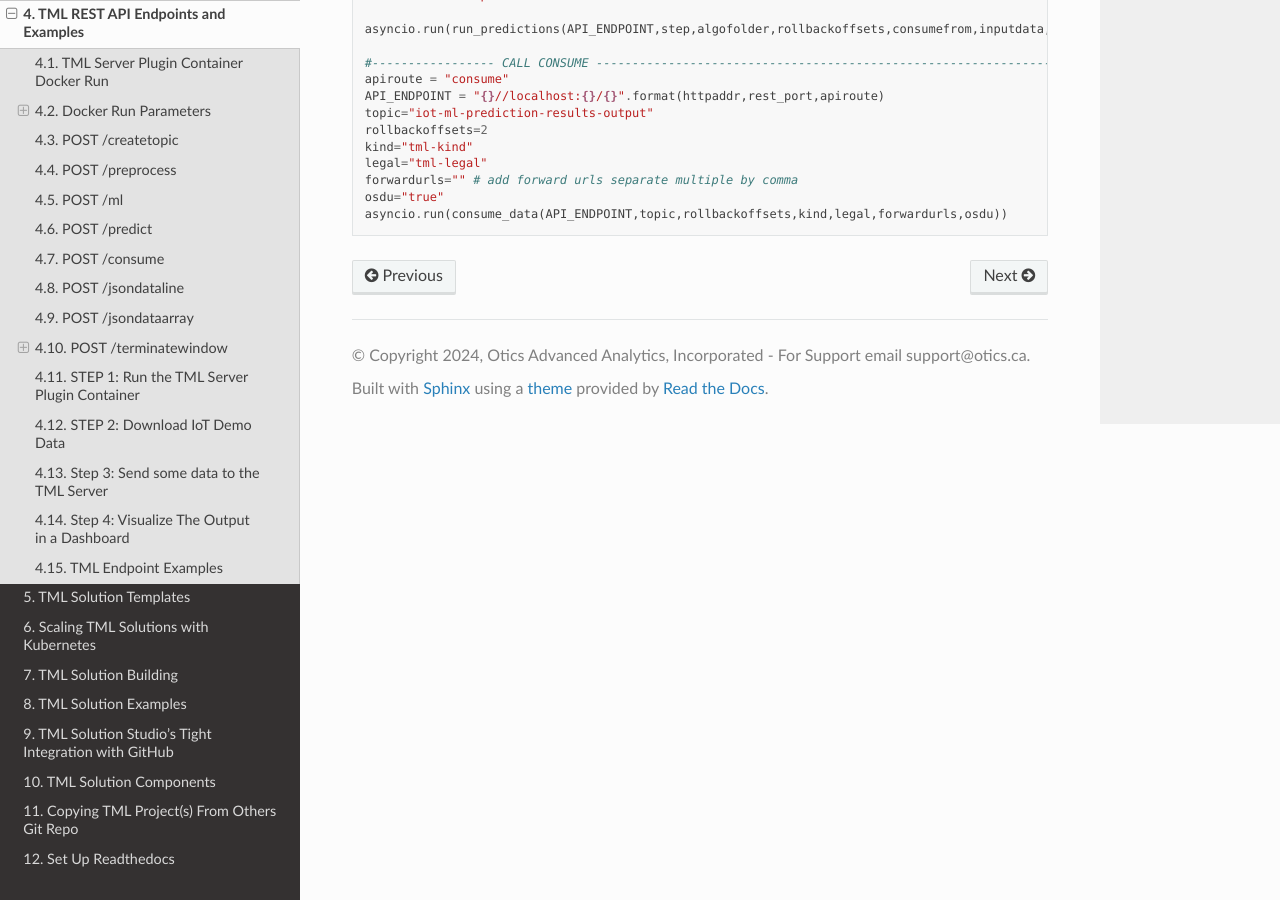
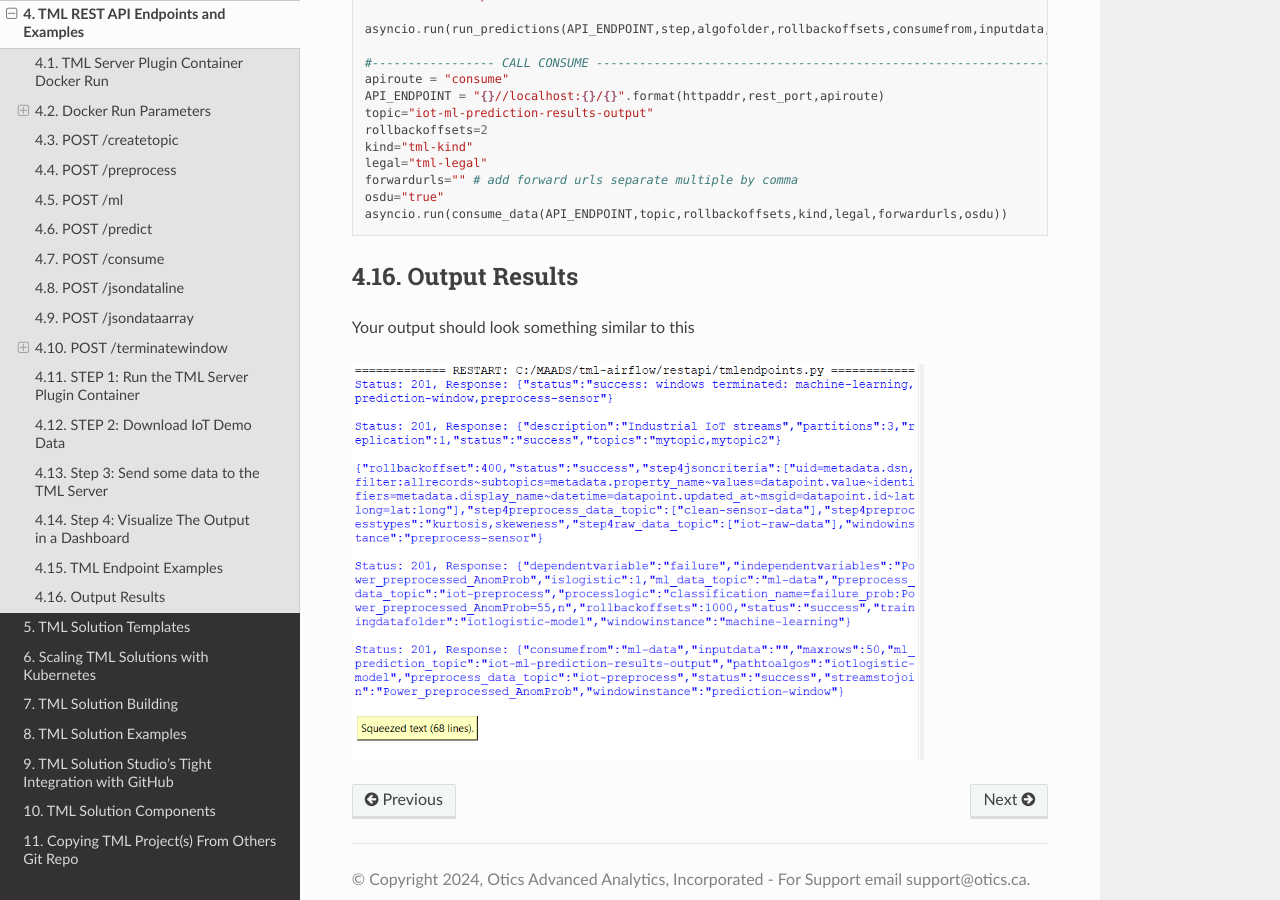
Before and after one commit to smaurice101/readthedocs, a Sphinx documentation site: the page built from docs/source/tmlapi.rst, in a window 1280 px wide and 900 px high, scrolled down 27685 px. Built offline with Sphinx 7.4.7 and the Read the Docs theme 3.1.0, drawn with Linux system fonts in a browser that asks for light colours.

Commit message:
Update tmlapi.rst

```diff
--- a/docs/source/tmlapi.rst
+++ b/docs/source/tmlapi.rst
@@ -1550,3 +1550,11 @@ Copy and paste this code locally and run it.
       forwardurls="" # add forward urls separate multiple by comma
       osdu="true"
       asyncio.run(consume_data(API_ENDPOINT,topic,rollbackoffsets,kind,legal,forwardurls,osdu))
+
+Output Results
+---------------
+
+Your output should look something similar to this
+
+.. figure:: endpointoutput.png
+   :scale: 70%
```
